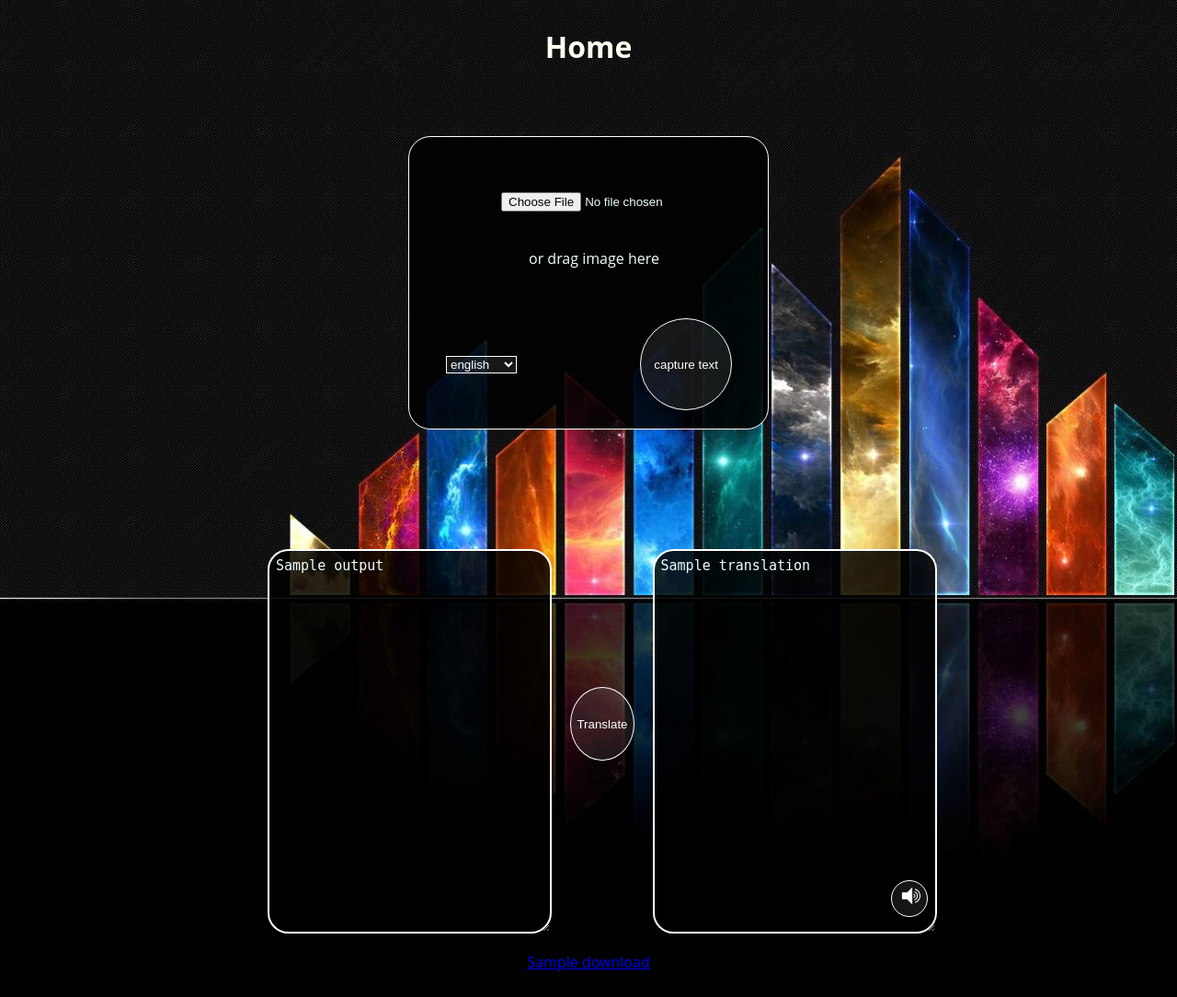
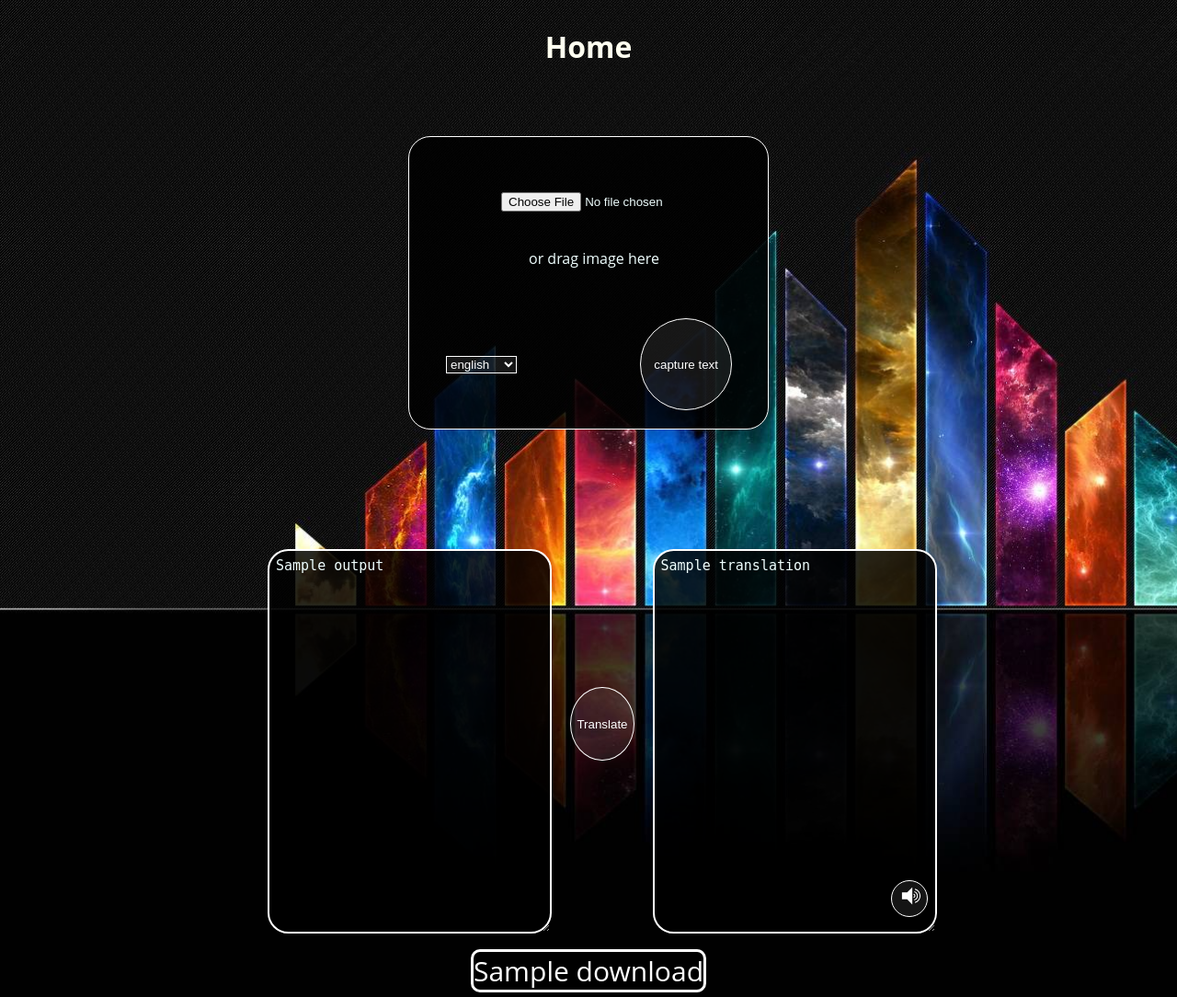
Before and after one commit to Awod47/file-toolkit, a Flask app: template templates/base.html in a window 1280 px wide. Shown: the whole page at 92% size. Before the commit the page ends 1056 px from the top, so only its background shows below. Run offline with Flask 2, Linux system fonts and the light colour scheme; the template is opened without the code that fills it: most values are stand-ins (such as "Sample title", 1, 10 or a date in 2020).

Commit message:
download txt file

```diff
--- a/app.py
+++ b/app.py
@@ -1,5 +1,5 @@
 from turtle import down
-from flask import Flask,render_template,request
+from flask import Flask,render_template,request, send_file
 
 import pdfplumber
 import os
@@ -113,6 +113,14 @@
     else:
         return render_template('base.html')
 
+@app.route('/download', methods = ['GET','POST'])
+def download():
+    path = 'textfiles/pdf2Text.txt'
+    if path:
+        return send_file(path, as_attachment=True)
+    else:
+        return f'wrong'
+
 
 
 if __name__ == '__main__':
--- a/static/styles/style.css
+++ b/static/styles/style.css
@@ -143,3 +143,21 @@
     background-color: #7c7c7c4c;
     cursor: pointer;
 }
+
+#download-btn{
+    border-radius: 10px;
+    background-color: black;
+    border: none;
+    color: white;
+    height: 40px;
+    width: 40px;
+    transition: 0.2s ease-in-out;
+    border: 3px white solid;
+    font-size: 30px;
+    text-decoration: none;
+}
+
+#download-btn:hover{
+    background-color: #2f2f2f;
+    cursor: pointer;
+}
--- a/templates/base.html
+++ b/templates/base.html
@@ -44,7 +44,7 @@
 
             {% if download %}
             <div>
-                <a href="../textfiles/pdf2Text.txt">{{download}}</a>
+                <a href="{{url_for('download')}}" id="download-btn">{{download}}</a>
             </div>
             {% endif %}
         </div>
```
